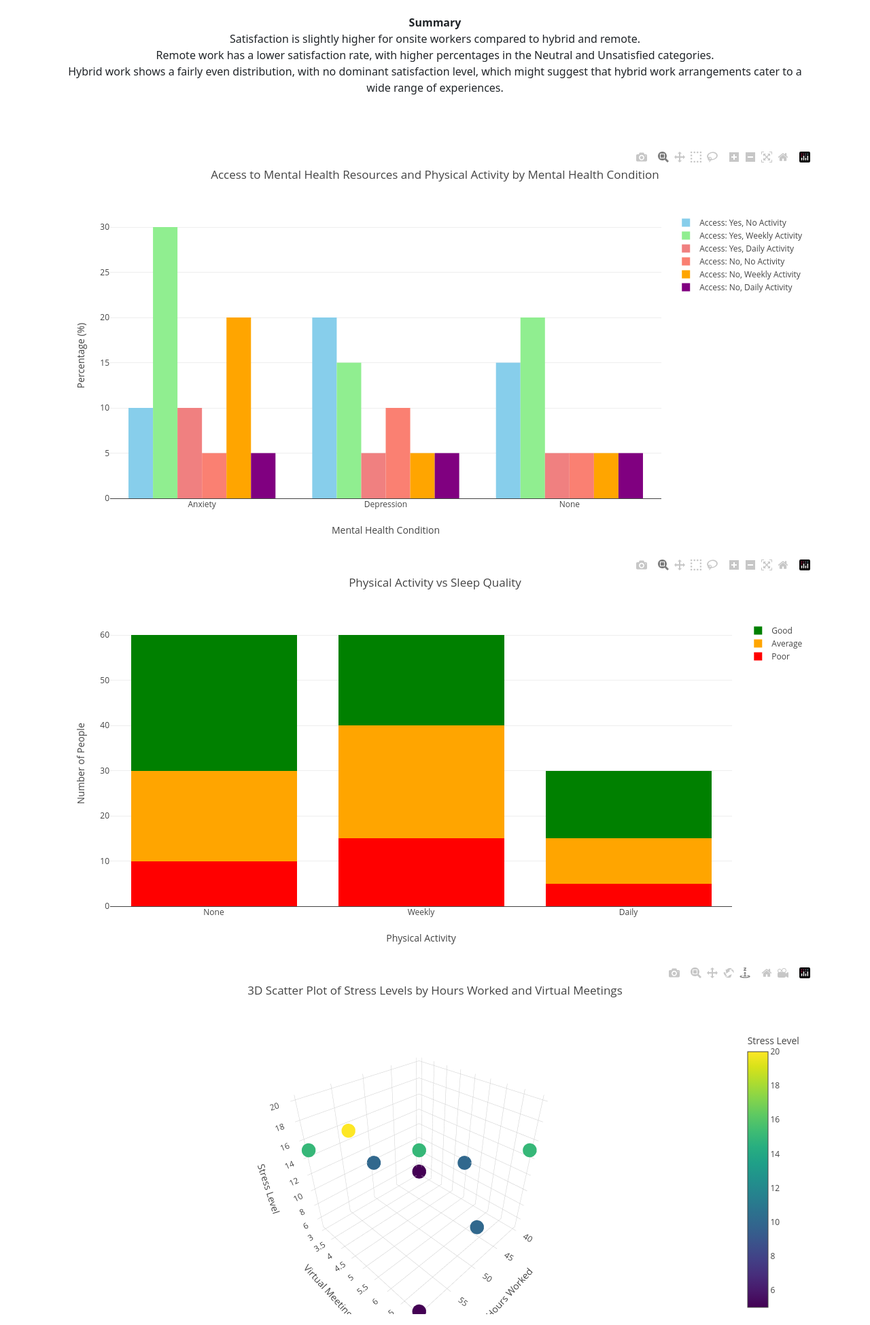
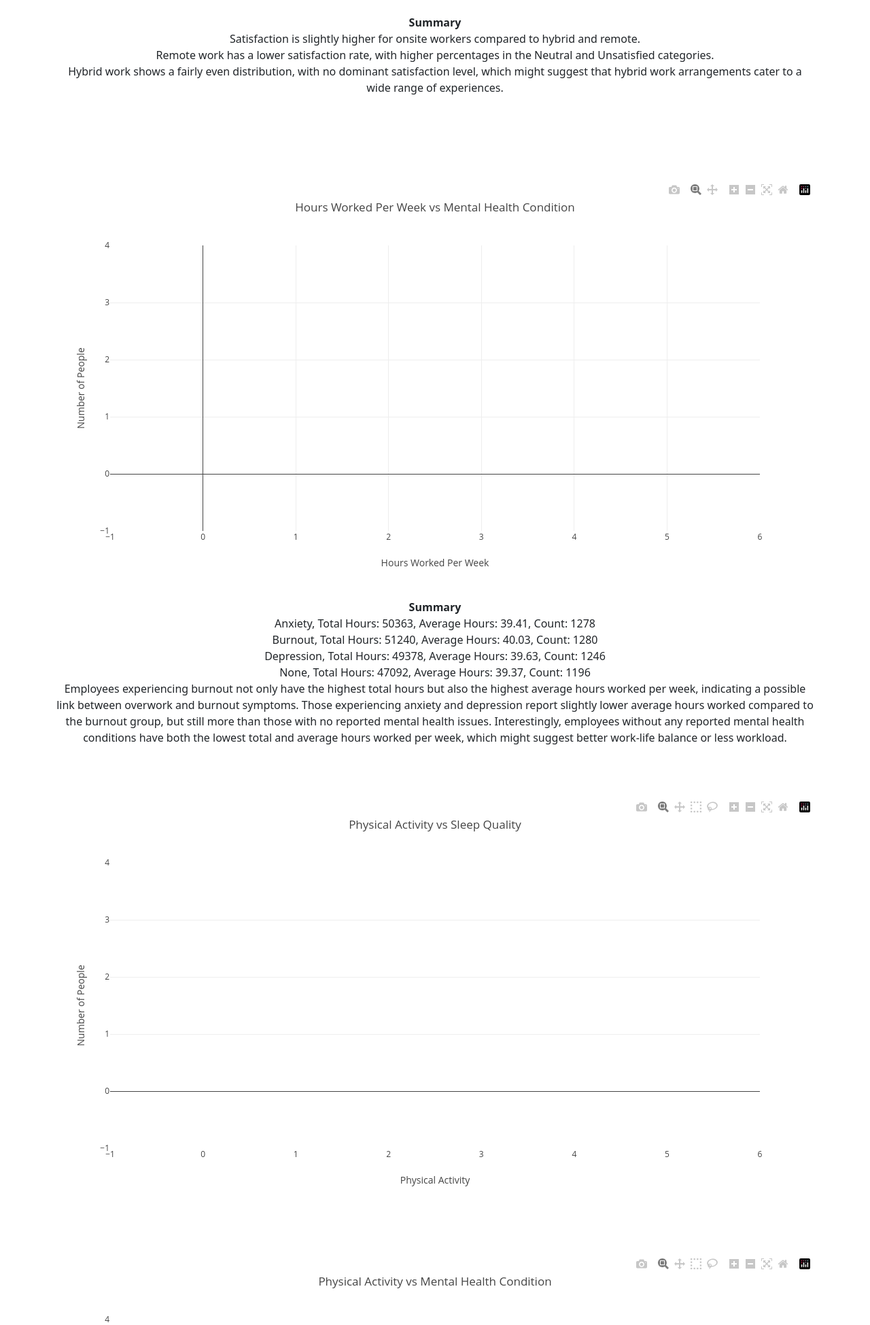
Before and after one commit to faiyted/Project3, a Flask app: page / in a window 1280 px wide. Shown: the part 1233-3182 px from the top of the page at 68% size. Run offline with Flask 3, Linux system fonts and the light colour scheme; data that the repository does not hold is empty; some libraries are stand-ins or nearby versions.

Commit message:
Add files via upload

```diff
--- a/templates/index.html
+++ b/templates/index.html
@@ -9,7 +9,8 @@
   <link rel="stylesheet" href="../style.css">
   <link href="https://cdn.jsdelivr.net/npm/bootstrap@5.3.2/dist/css/bootstrap.min.css" rel="stylesheet"
     integrity="sha384-T3c6CoIi6uLrA9TneNEoa7RxnatzjcDSCmG1MXxSR1GAsXEV/Dwwykc2MPK8M2HN" crossorigin="anonymous">
-</head>
+
+  </head>
 
 <body>
   <div class="container">
@@ -48,7 +49,6 @@
           </div>
         </div>
       </div>
-
       <div id="chart"></div>
     </div>
 
@@ -59,18 +59,38 @@
       Satisfaction is slightly higher for onsite workers compared to hybrid and remote.<br>
       Remote work has a lower satisfaction rate, with higher percentages in the Neutral and Unsatisfied categories.<br>
       Hybrid work shows a fairly even distribution, with no dominant satisfaction level, which might suggest that hybrid work arrangements cater to a wide range of experiences.
-    </div>
+    <br><br><br></div>
+    <br><br><br>
 
-    <!-- Adding your three graphs -->
+    <div id="hours-mental-chart" style="width: 100%; height: 600px;"></div>
+    <div id="summary2" style="margin-top: 20px; text-align: center;">
+    <b>Summary</b><br>
+    Anxiety, Total Hours: 50363, Average Hours: 39.41, Count: 1278<br>
+    Burnout, Total Hours: 51240, Average Hours: 40.03, Count: 1280<br>
+    Depression, Total Hours: 49378, Average Hours: 39.63, Count: 1246<br>
+    None, Total Hours: 47092, Average Hours: 39.37, Count: 1196<br>
+    Employees experiencing burnout not only have the highest total hours but also the highest average hours worked per week, indicating a possible link between overwork and burnout symptoms.
+    Those experiencing anxiety and depression report slightly lower average hours worked compared to the burnout group, but still more than those with no reported mental health issues.
+    Interestingly, employees without any reported mental health conditions have both the lowest total and average hours worked per week, which might suggest better work-life balance or less workload.
+  </div><br><br><br>
+    <div id="stacked-bar-chart" style="width: 100%; height: 600px;"></div>
     <br><br><br>
-    <!-- 1. Bar chart (Access to Mental Health Resources) -->
-    <div id="myBarChart" style="width: 100%; height: 600px;"></div>
+    <div id="xian-second" style="width: 100%; height: 600px;"></div>
+    <br><br><br>
+    <div id="job-bar-chart" style="width: 100%; height: 600px;"></div>
+    <br><br><br>
+    <div id="bar-chart" style="width: 100%; height: 600px;"></div>
+    <br><br><br>
+    <div id="sunburst-chart" style="width: 100%; height: 600px;"></div>
+    <br><br><br>
 
-    <!-- 2. Stacked bar chart -->
-    <div id="stacked-bar-chart" style="width: 100%; height: 600px;"></div>
-
-    <!-- 3. 3D Scatter Plot -->
-    <div id="scatter-3d-chart" style="width: 100%; height: 600px;"></div>
+    <!-- Logan's Graphs Start -->
+    <div id="mental-health-chart" style="width: 100%; height: 600px;"></div>
+    <br><br><br>
+    <div id="productivity-change-chart" style="width: 100%; height: 600px;"></div>
+    <br><br><br>
+    <div id="stress-levels-chart" style="width: 100%; height: 600px;"></div>
+    <!-- Logan's Graphs End -->
 
     <script src="static/script.js"></script>
     <script src="https://d3js.org/d3.v7.min.js"></script>
@@ -78,166 +98,6 @@
     <script src="{{ url_for('static', filename='script.js') }}"></script>
     <link rel="stylesheet" href="{{ url_for('static', filename='css/style.css') }}">
 
-    <script>
-      // Render your custom bar chart here
-      function renderCustomBarChart() {
-        const categories = ['Anxiety', 'Depression', 'None'];
-        const access_yes = {
-          'None': [10, 20, 15],
-          'Weekly': [30, 15, 20],
-          'Daily': [10, 5, 5]
-        };
-        const access_no = {
-          'None': [5, 10, 5],
-          'Weekly': [20, 5, 5],
-          'Daily': [5, 5, 5]
-        };
-
-        // Bar chart data
-        const data = [
-          {
-            x: categories,
-            y: access_yes['None'],
-            name: 'Access: Yes, No Activity',
-            type: 'bar',
-            marker: { color: 'skyblue' }
-          },
-          {
-            x: categories,
-            y: access_yes['Weekly'],
-            name: 'Access: Yes, Weekly Activity',
-            type: 'bar',
-            marker: { color: 'lightgreen' }
-          },
-          {
-            x: categories,
-            y: access_yes['Daily'],
-            name: 'Access: Yes, Daily Activity',
-            type: 'bar',
-            marker: { color: 'lightcoral' }
-          },
-          {
-            x: categories,
-            y: access_no['None'],
-            name: 'Access: No, No Activity',
-            type: 'bar',
-            marker: { color: 'salmon' }
-          },
-          {
-            x: categories,
-            y: access_no['Weekly'],
-            name: 'Access: No, Weekly Activity',
-            type: 'bar',
-            marker: { color: 'orange' }
-          },
-          {
-            x: categories,
-            y: access_no['Daily'],
-            name: 'Access: No, Daily Activity',
-            type: 'bar',
-            marker: { color: 'purple' }
-          }
-        ];
-
-        const layout = {
-          title: 'Access to Mental Health Resources and Physical Activity by Mental Health Condition',
-          barmode: 'group',
-          xaxis: { title: 'Mental Health Condition' },
-          yaxis: { title: 'Percentage (%)' }
-        };
-
-        Plotly.newPlot('myBarChart', data, layout);
-      }
-
-      renderCustomBarChart();
-
-      // Render stacked bar chart for physical activity vs. sleep quality
-      function renderStackedBarChartForPhysicalActivity() {
-        const physicalActivityLevels = ['None', 'Weekly', 'Daily'];
-        const poorCounts = [10, 15, 5];
-        const averageCounts = [20, 25, 10];
-        const goodCounts = [30, 20, 15];
-
-        const trace1 = {
-          x: physicalActivityLevels,
-          y: poorCounts,
-          name: 'Poor',
-          type: 'bar',
-          marker: { color: 'red' }
-        };
-
-        const trace2 = {
-          x: physicalActivityLevels,
-          y: averageCounts,
-          name: 'Average',
-          type: 'bar',
-          marker: { color: 'orange' }
-        };
-
-        const trace3 = {
-          x: physicalActivityLevels,
-          y: goodCounts,
-          name: 'Good',
-          type: 'bar',
-          marker: { color: 'green' }
-        };
-
-        const data = [trace1, trace2, trace3];
-
-        const layout = {
-          title: 'Physical Activity vs Sleep Quality',
-          barmode: 'stack',
-          xaxis: { title: 'Physical Activity' },
-          yaxis: { title: 'Number of People' }
-        };
-
-        Plotly.newPlot('stacked-bar-chart', data, layout);
-      }
-
-      renderStackedBarChartForPhysicalActivity();
-
-      // Render 3D scatter plot
-      function render3DScatterPlot() {
-        const hoursWorked = [40, 50, 60, 40, 50, 60, 40, 50, 60];
-        const virtualMeetings = [3, 3, 3, 5, 5, 5, 7, 7, 7];
-        const stressLevels = [5, 10, 15, 10, 15, 20, 15, 10, 5];
-
-        const maxStress = Math.max(...stressLevels);
-        const percentages = stressLevels.map(level => (level / maxStress) * 100);
-
-        const trace = {
-          x: hoursWorked,
-          y: virtualMeetings,
-          z: stressLevels,
-          mode: 'markers',
-          marker: {
-            size: 12,
-            color: stressLevels,
-            colorscale: 'Viridis',
-            colorbar: {
-              title: 'Stress Level'
-            }
-          },
-          text: percentages.map(p => `${p.toFixed(1)}%`),
-          type: 'scatter3d'
-        };
-
-        const data = [trace];
-
-        const layout = {
-          title: '3D Scatter Plot of Stress Levels by Hours Worked and Virtual Meetings',
-          scene: {
-            xaxis: { title: 'Hours Worked' },
-            yaxis: { title: 'Virtual Meetings' },
-            zaxis: { title: 'Stress Level' }
-          }
-        };
-
-        Plotly.newPlot('scatter-3d-chart', data, layout);
-      }
-
-      render3DScatterPlot();
-    </script>
 </body>
 
 </html>
```
